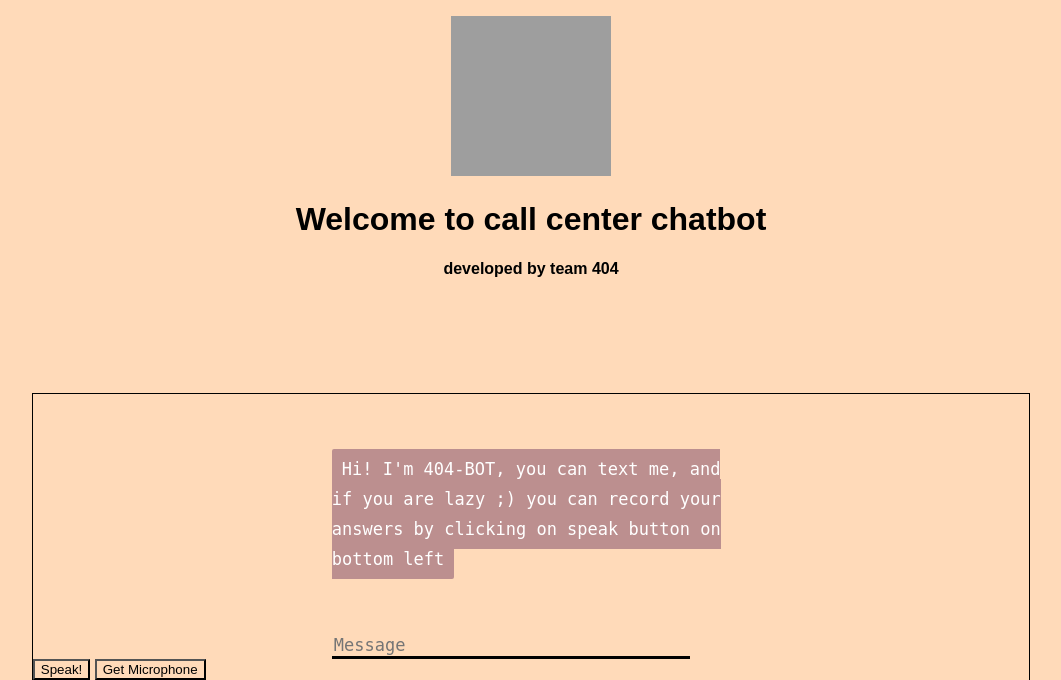
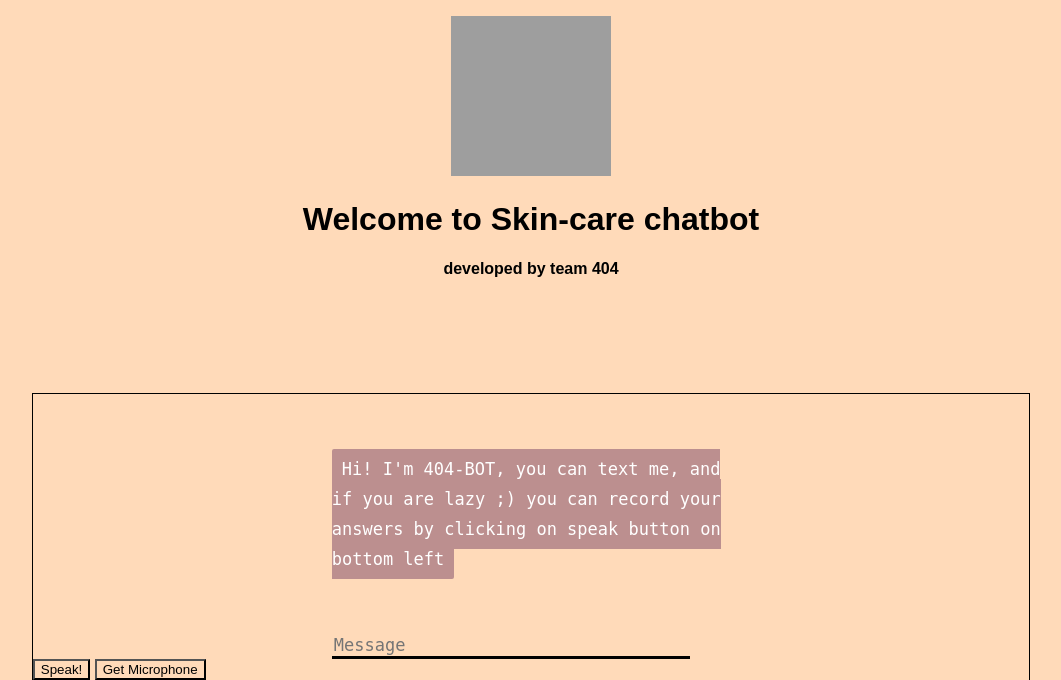
Before and after one commit to hlaahmed/AI-chatbot, a Flask app: page / in a window 1280 px wide. Shown: the top 680 px of the page, without its empty margins (109-1170 px from the left). Run offline with Flask 2, Linux system fonts and the light colour scheme; some libraries are stand-ins or nearby versions; grey boxes are pictures that could not be loaded.

Commit message:
Update index.html

```diff
--- a/templates/index.html
+++ b/templates/index.html
@@ -75,7 +75,7 @@
    <p align="center"><img src="https://image.flaticon.com/icons/svg/2040/2040946.svg" alt="skin-BOT" height="160" width="160"></p>
 <body>
  <div>
-  <h1 align="center"><b>Welcome to call center chatbot</b></h1>
+  <h1 align="center"><b>Welcome to Skin-care chatbot</b></h1>
  <h4 align="center"><b>developed by team 404</b></h4>
  <div class="boxed">
  <div>
```
